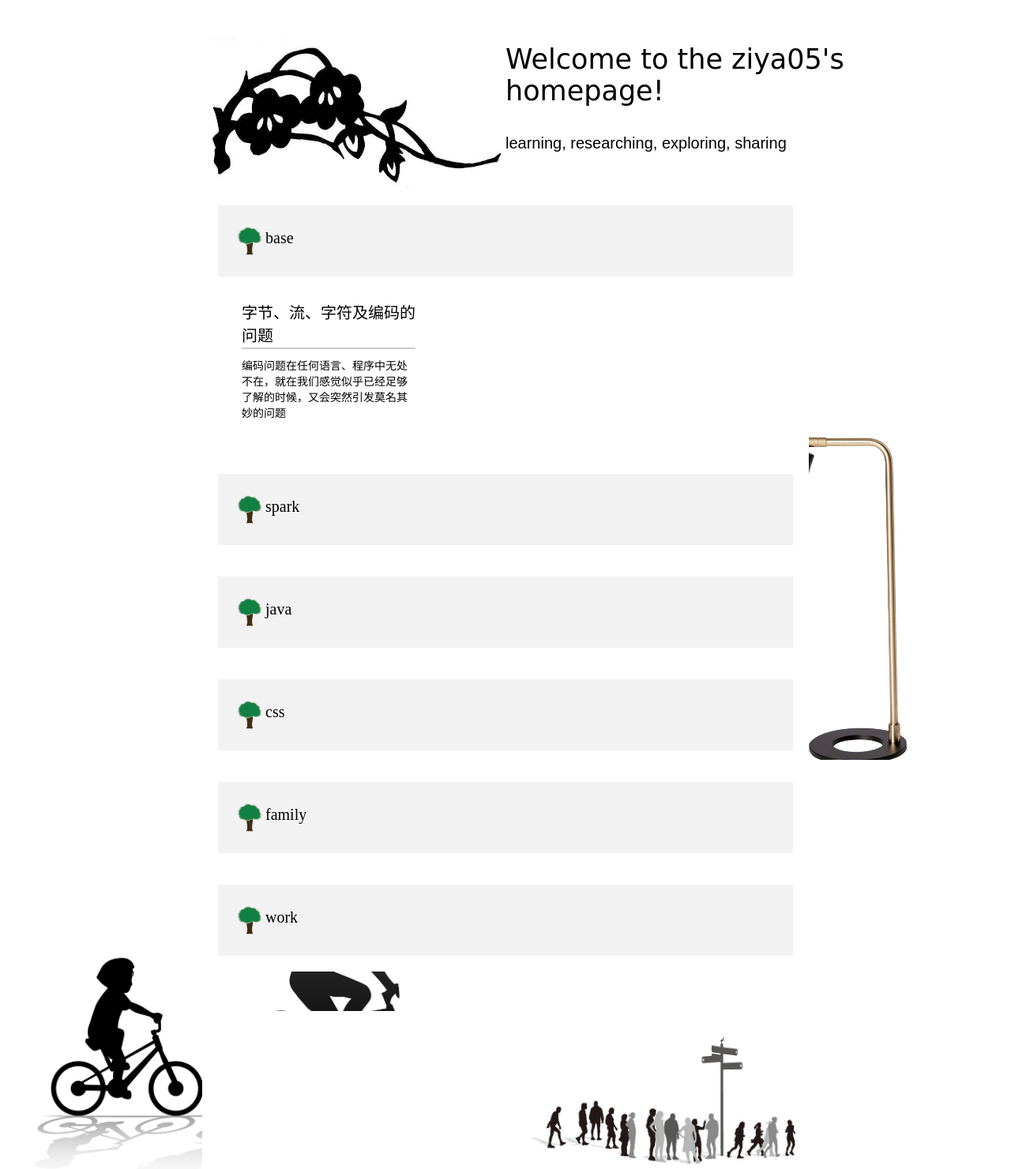
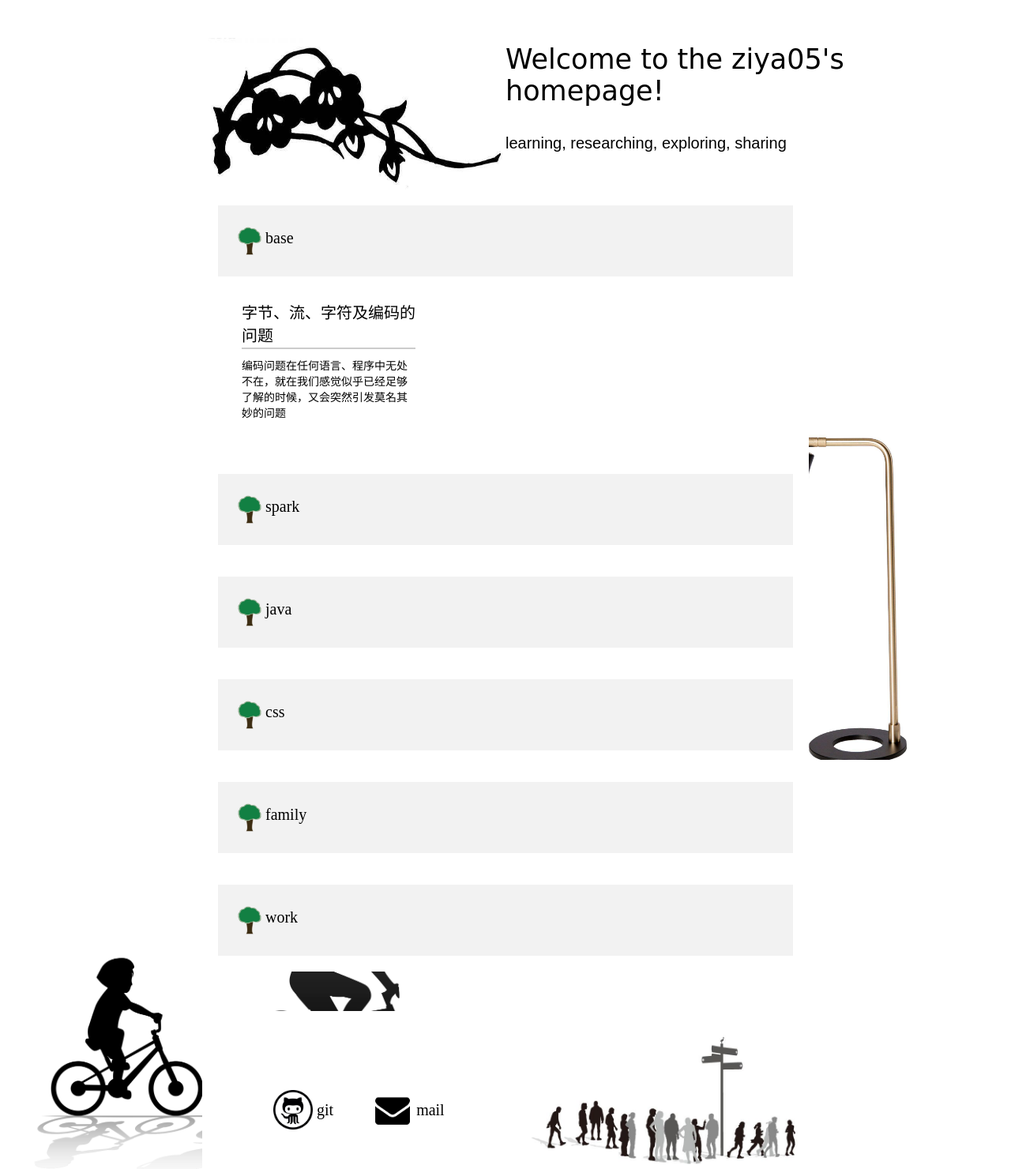
Before and after one commit to ziya05/ziya05.github.io, a Jekyll site: the page built from index.html, in a window 1280 px wide. Shown: the whole page at 79% size. Built offline with Jekyll 4.4.1, drawn with Linux system fonts in a browser that asks for light colours.

Commit message:
add link

```diff
--- a/_layouts/default.html
+++ b/_layouts/default.html
@@ -22,7 +22,20 @@
 	 		</div>
  		</div>
  		<div id="footer">
-
+ 			<ul class="link-list clear">
+ 				<li>
+ 					<a href="https://github.com/ziya05" >
+	 					<img class="link-img" src="/assets/img/git.jpg" />
+	 					<span class="link-text">git</span>
+ 					</a>
+ 				</li>
+ 				<li>
+ 					<a href="mailto:hello.yuncai.world@gmail.com">
+	 					<img class="link-img" src="/assets/img/mailto.jpg" />
+	 					<span class="link-text">mail</span>
+ 					</a>
+ 				</li>
+ 			</ul>
  		</div>
  	</div>
  	<div>
--- a/assets/css/home.css
+++ b/assets/css/home.css
@@ -118,3 +118,24 @@ a {
 	background: #fff url('/assets/img/people1.jpg') bottom right no-repeat;
 	background-size: auto 100%;
 }
+
+.link-list {
+	list-style: none;
+	margin-left: 50px;
+	margin-top: 0;
+	padding-top: 100px;
+}
+
+.link-list > li {
+	float: left;
+	margin-right: 50px;
+}
+
+.link-img, .link-text {
+	vertical-align: middle;
+}
+
+.link-img {
+	width: 50px;
+	height: 50px;
+}
```
Also changed, not shown: assets/img/git.jpg (added), assets/img/mailto.jpg (added).
